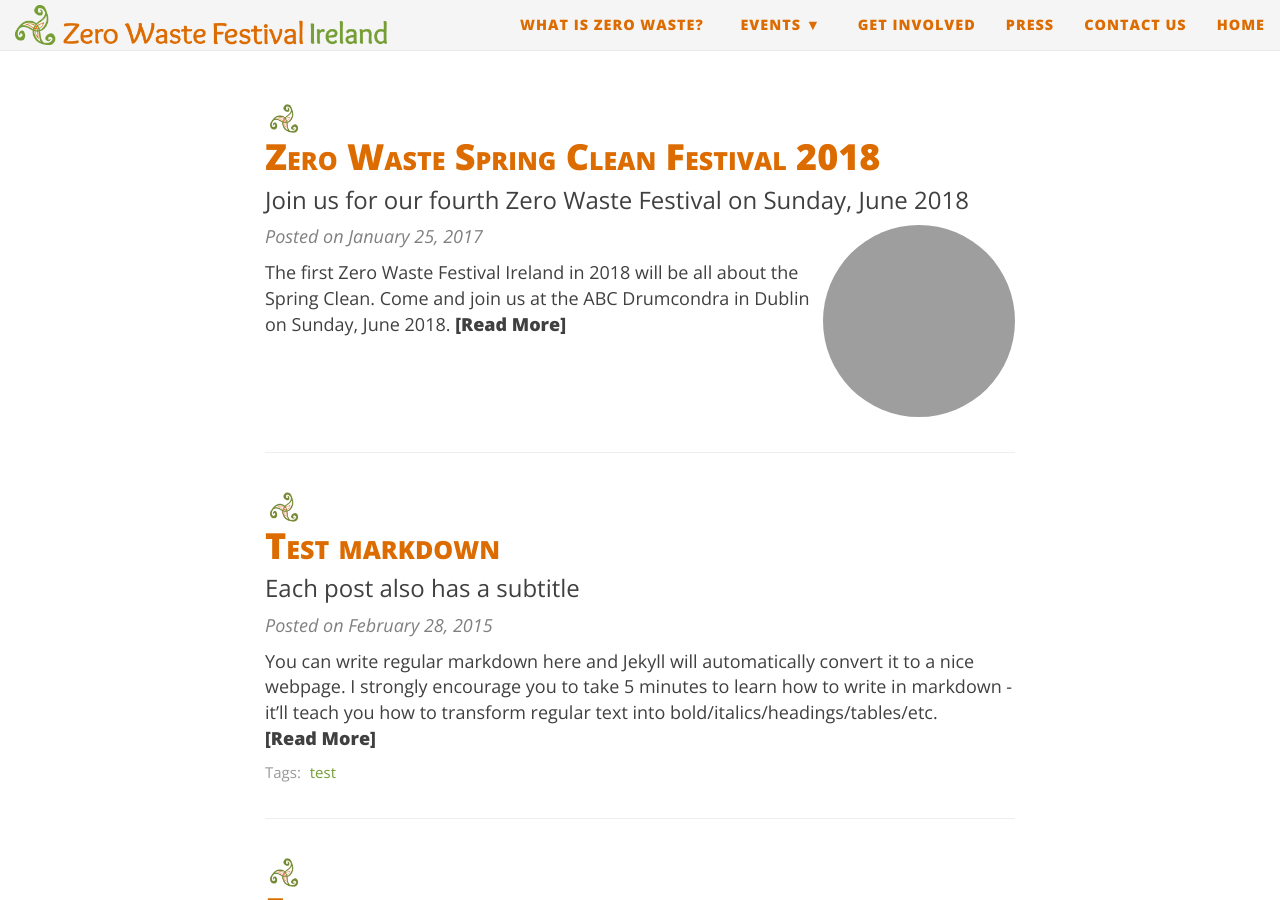
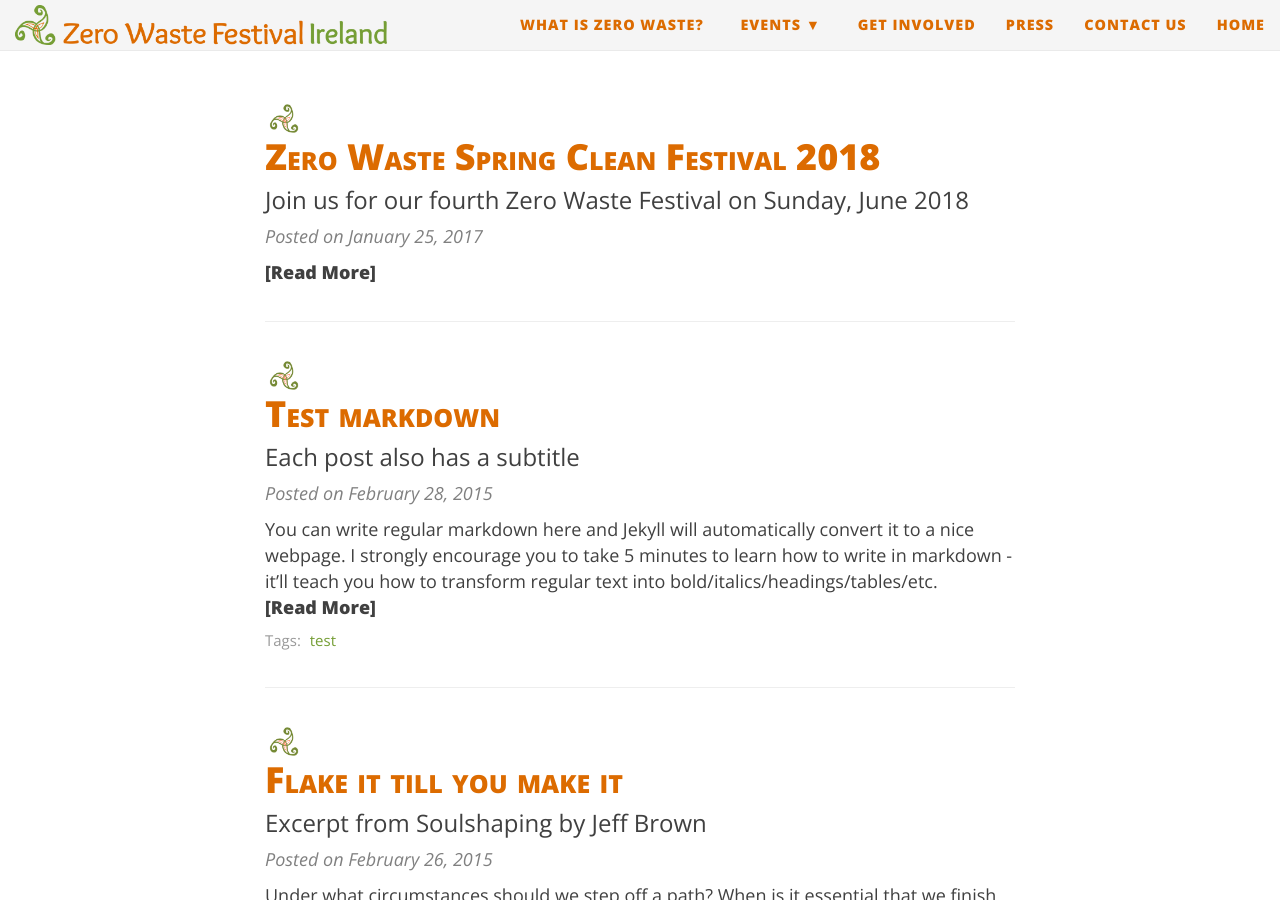
Before and after one commit to jknappe/zw-ireland, a Jekyll site: the page built from index.html, in a window 1280 px wide and 900 px high, scrolled down 319 px. Built offline with Jekyll 4.4.1, drawn with Linux system fonts in a browser that asks for light colours; nearby versions of some CDN libraries; the list of posts is cut into pages by our own code; some of the changed lines change nothing that is shown; grey boxes are pictures that could not be loaded.

Commit message:
update post

```diff
--- a/_posts/2017-01-25-zero-waste-spring-clean-festival-ireland-2018.md
+++ b/_posts/2017-01-25-zero-waste-spring-clean-festival-ireland-2018.md
@@ -2,8 +2,12 @@
 layout: post
 title: Zero Waste Spring Clean Festival 2018
 subtitle: Join us for our fourth Zero Waste Festival on Sunday, June 2018
-image: /img/zero-waste-spring-clean-festival-ireland-2018.png
+#image: /img/zero-waste-spring-clean-festival-ireland-2018.png
 ---
+
+
+![Zero Waste Spring Clean Festival 2018](/img/zero-waste-spring-clean-festival-ireland-2018.png" Zero Waste Spring Clean Festival 2018")
+
 
 The first Zero Waste Festival Ireland in 2018 will be all about the Spring Clean. Come and join us at the ABC Drumcondra in Dublin on Sunday, June 2018.
 
```
